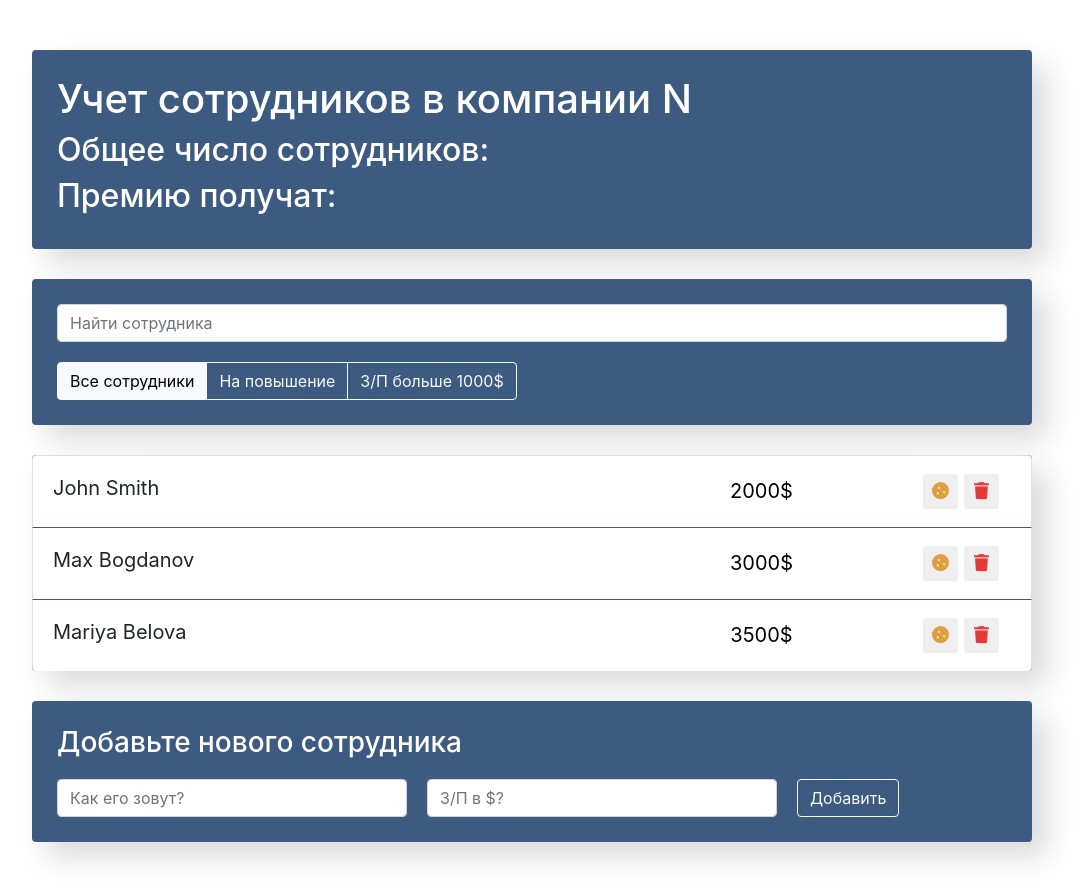
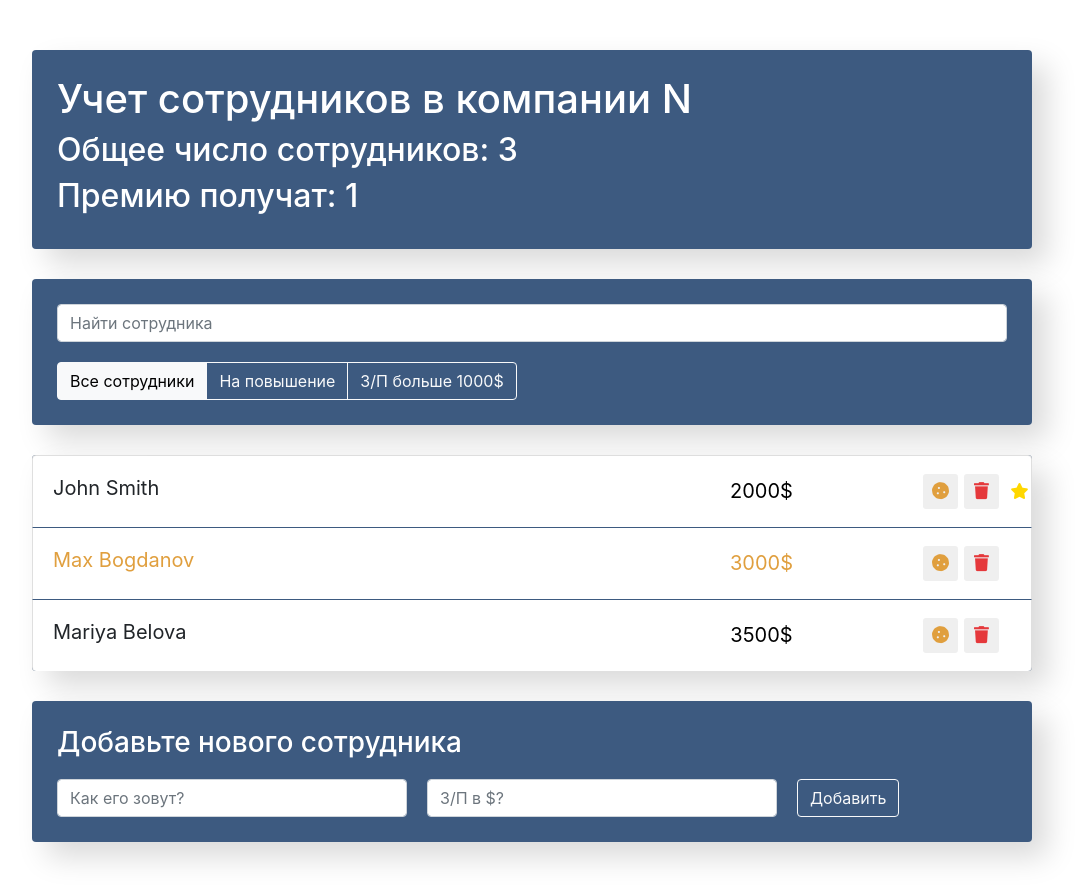
Before and after one commit to typeofMax/employees-list-app, a React (Create React App) app: page / in a window 1280 px wide. Shown: the whole page, without its empty margins (108-1192 px from the left). Built offline with nearby package versions, Linux system fonts and the light colour scheme.

Commit message:
Added rise field to data object in state and moved the state managment functionality from the <Employees-list-component>

```diff
--- a/src/components/app/app.jsx
+++ b/src/components/app/app.jsx
@@ -13,9 +13,27 @@ class App extends Component {
         super(props);
         this.state = {
             data: [
-                { name: 'John Smith', salary: 2000, increase: false, id: 1 },
-                { name: 'Max Bogdanov', salary: 3000, increase: false, id: 2 },
-                { name: 'Mariya Belova', salary: 3500, increase: false, id: 3 },
+                {
+                    name: 'John Smith',
+                    salary: 2000,
+                    increase: false,
+                    rise: true,
+                    id: 1,
+                },
+                {
+                    name: 'Max Bogdanov',
+                    salary: 3000,
+                    increase: true,
+                    rise: false,
+                    id: 2,
+                },
+                {
+                    name: 'Mariya Belova',
+                    salary: 3500,
+                    increase: false,
+                    rise: false,
+                    id: 3,
+                },
             ],
         };
         this.maxId = 4;
@@ -40,6 +58,7 @@ class App extends Component {
             name,
             salary,
             increase: false,
+            rise: false,
             id: this.maxId++,
         };
 
@@ -50,10 +69,26 @@ class App extends Component {
         });
     };
 
+    toggleProp = (id, prop) => {
+        this.setState(({ data }) => ({
+            data: data.map((item) => {
+                if (item.id === id) {
+                    return { ...item, [prop]: !item[prop] };
+                }
+                return item;
+            }),
+        }));
+    };
+
     render() {
+        const employees = this.state.data.length;
+        const increased = this.state.data.filter(
+            (item) => item.increase
+        ).length;
+
         return (
             <div className='app'>
-                <AppInfo />
+                <AppInfo employeesCount={employees} increased={increased} />
 
                 <div className='search-panel'>
                     <SearchPanel />
@@ -63,6 +98,7 @@ class App extends Component {
                 <EmployeesList
                     data={this.state.data}
                     onDelete={this.deleteEmployee}
+                    onToggleProp={this.toggleProp}
                 />
                 <EmployeesAddForm onAdd={this.addEmployee} />
             </div>
```
